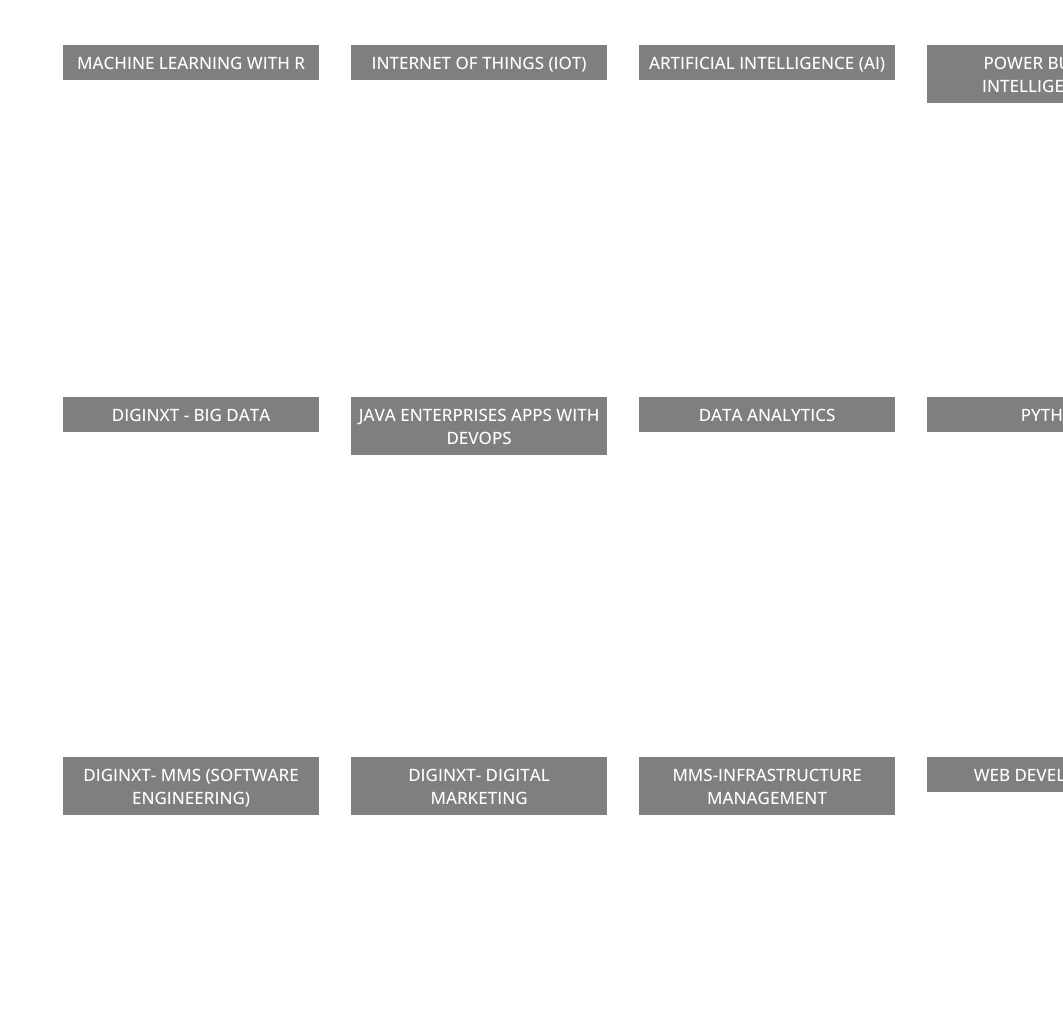
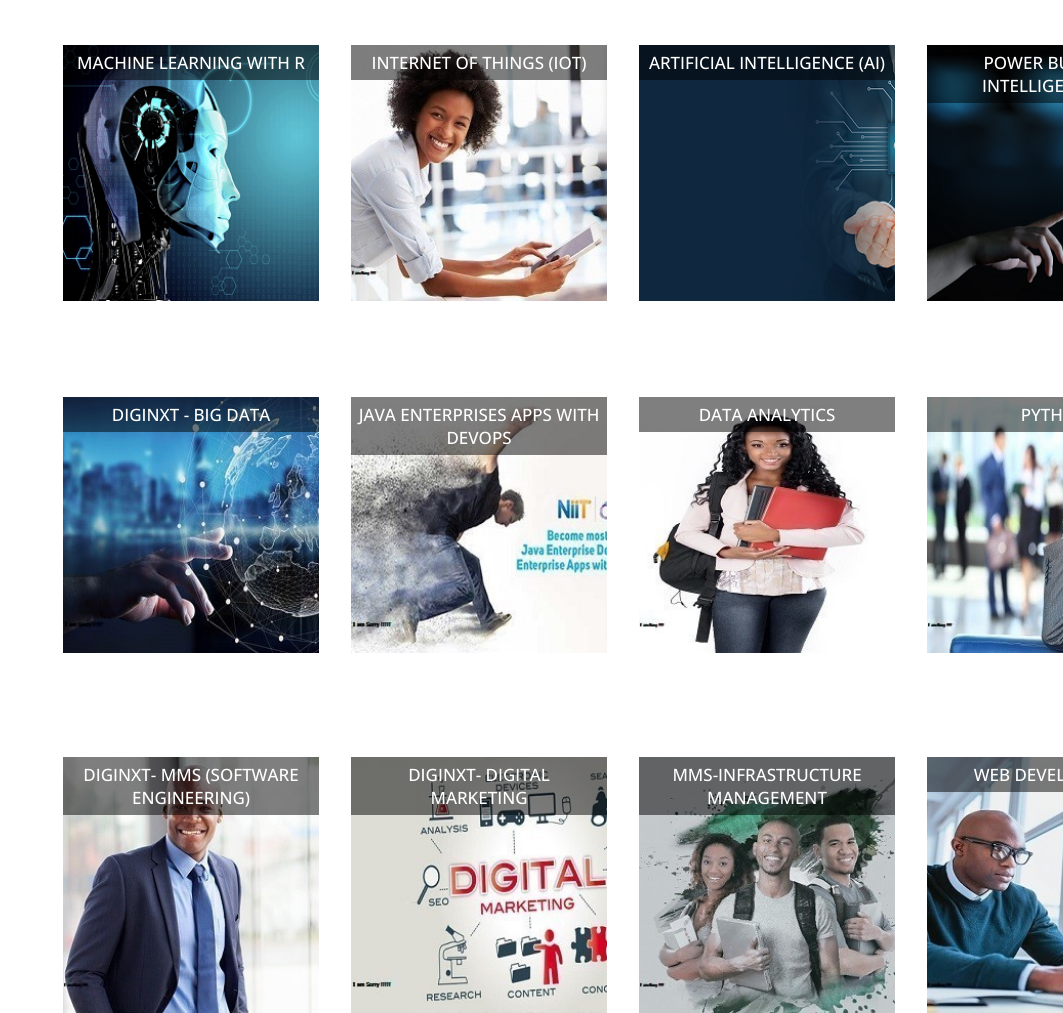
Before and after one commit to JadDen94/Niit, a plain HTML site: page index.html in a window 1280 px wide. Shown: the part 46-1059 px from the top of the page, without its empty margins (217-1280 px from the left). Drawn offline with nearby package versions, Linux system fonts and the light colour scheme.

Commit message:
Update index.html

```diff
--- a/index.html
+++ b/index.html
@@ -72,7 +72,7 @@
 .boxa{
 height:16rem;
 width:16rem;
-background-image:url(images/boxa.png);
+background-image:url(boxa.png);
 background-size:cover;
 position:absolute;
 left:17.5rem;
@@ -81,7 +81,7 @@
 .boxb{
 height:16rem;
 width:16rem;
-background-image:url(images/boxb.jpg);
+background-image:url(boxb.jpg);
 background-size:cover;
 position:absolute;
 left:35.5rem;
@@ -90,7 +90,7 @@
 .boxc{
 height:16rem;
 width:16rem;
-background-image:url(images/boxc.png);
+background-image:url(boxc.png);
 background-size:cover;
 position:absolute;
 left:53.5rem;
@@ -100,7 +100,7 @@
 .boxd{
 height:16rem;
 width:16rem;
-background-image:url(images/boxd.png);
+background-image:url(boxd.png);
 background-size:cover;
 position:absolute;
 left:71.5rem;
@@ -146,7 +146,7 @@
 .boxe{
 height:16rem;
 width:16rem;
-background-image:url(images/boxe.jpg);
+background-image:url(boxe.jpg);
 background-size:cover;
 position:absolute;
 left:17.5rem;
@@ -155,7 +155,7 @@
 .boxf{
 height:16rem;
 width:16rem;
-background-image:url(images/boxf.jpg);
+background-image:url(boxf.jpg);
 background-size:cover;
 position:absolute;
 left:35.5rem;
@@ -164,7 +164,7 @@
 .boxg{
 height:16rem;
 width:16rem;
-background-image:url(images/boxg.jpg);
+background-image:url(boxg.jpg);
 background-size:cover;
 position:absolute;
 left:53.5rem;
@@ -173,7 +173,7 @@
 .boxh{
 height:16rem;
 width:16rem;
-background-image:url(images/boxh.jpg);
+background-image:url(boxh.jpg);
 background-size:cover;
 position:absolute;
 left:71.5rem;
@@ -186,7 +186,7 @@
 .boxi{
 height:16rem;
 width:16rem;
-background-image:url(images/boxi.jpg);
+background-image:url(boxi.jpg);
 background-size:cover;
 position:absolute;
 left:17.5rem;
@@ -195,7 +195,7 @@
 .boxj{
 height:16rem;
 width:16rem;
-background-image:url(images/boxj.jpg);
+background-image:url(boxj.jpg);
 background-size:cover;
 position:absolute;
 left:35.5rem;
@@ -204,7 +204,7 @@
 .boxk{
 height:16rem;
 width:16rem;
-background-image:url(images/boxk.jpg);
+background-image:url(boxk.jpg);
 background-size:cover;
 position:absolute;
 left:53.5rem;
@@ -213,7 +213,7 @@
 .boxl{
 height:16rem;
 width:16rem;
-background-image:url(images/boxl.jpg);
+background-image:url(boxl.jpg);
 background-size:cover;
 position:absolute;
 left:71.5rem;
@@ -298,4 +298,5 @@
 
 
 </body>
+
 </html>
```
